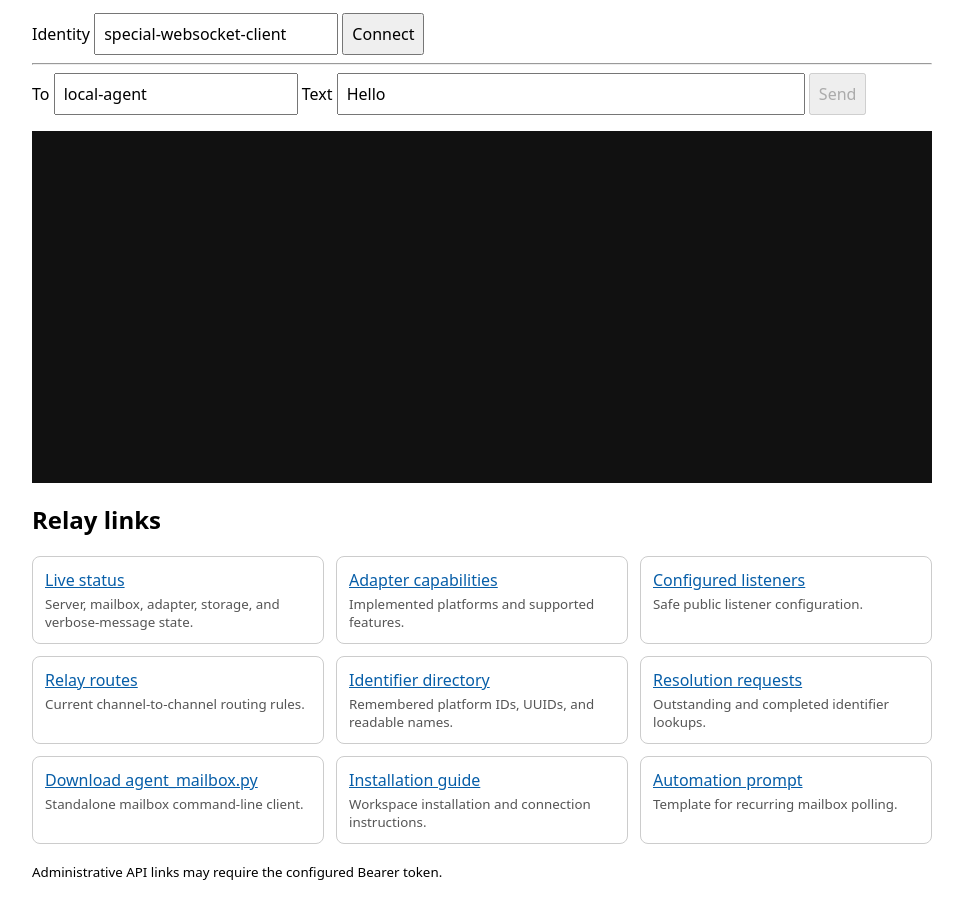
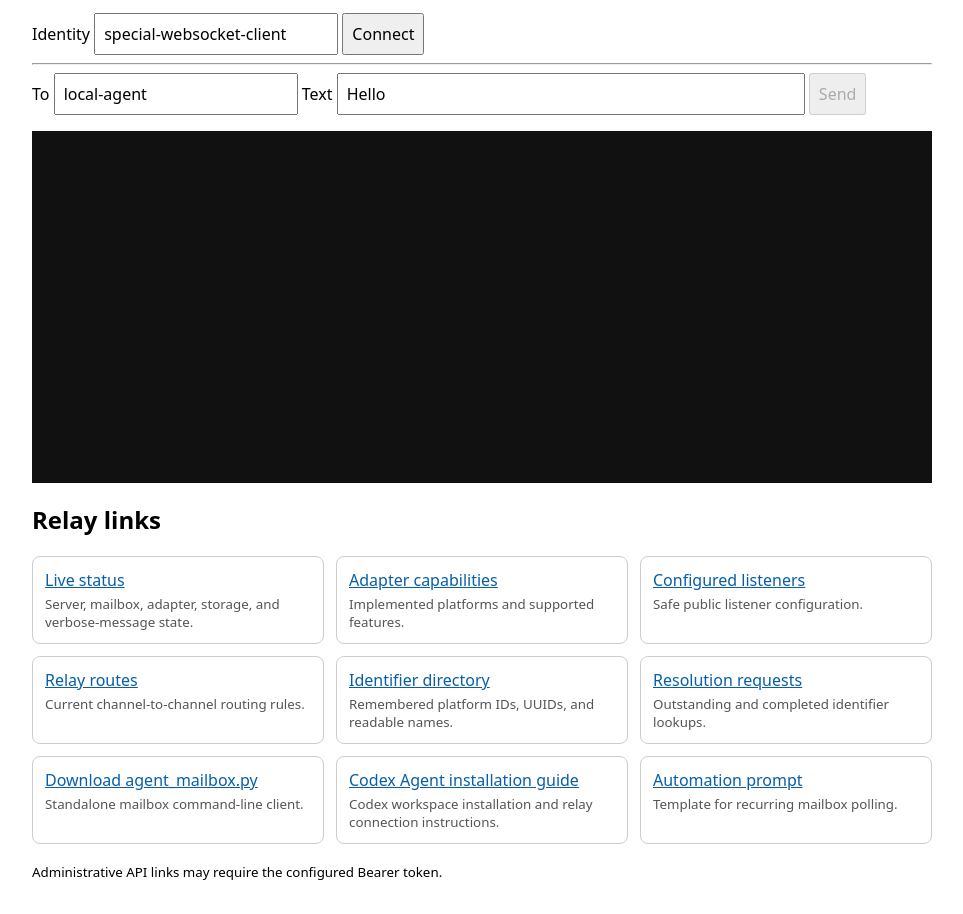
Before and after one commit to logicmoo/mailbox_channel_relay_bridging_proxy, a plain HTML site: page src/mailbox_channel_relay_bridging_proxy/resources/special_websocket_client.html in a window 1280 px wide. Shown: the part 121-1035 px from the top of the page, without its empty margins (158-1121 px from the left). Drawn offline with Linux system fonts and the light colour scheme.

Commit message:
Clarify Codex installation link

```diff
--- a/src/mailbox_channel_relay_bridging_proxy/resources/special_websocket_client.html
+++ b/src/mailbox_channel_relay_bridging_proxy/resources/special_websocket_client.html
@@ -31,7 +31,7 @@
   <li><a href="/v1/identifiers">Identifier directory</a><small>Remembered platform IDs, UUIDs, and readable names.</small></li>
   <li><a href="/v1/identifier-resolution-requests">Resolution requests</a><small>Outstanding and completed identifier lookups.</small></li>
   <li><a href="/agent_mailbox.py" download>Download agent_mailbox.py</a><small>Standalone mailbox command-line client.</small></li>
-  <li><a href="/INSTALL_WITH_CODEX.md">Installation guide</a><small>Workspace installation and connection instructions.</small></li>
+  <li><a href="/INSTALL_WITH_CODEX.md">Codex Agent installation guide</a><small>Codex workspace installation and relay connection instructions.</small></li>
   <li><a href="/AUTOMATION_PROMPT.md">Automation prompt</a><small>Template for recurring mailbox polling.</small></li>
 </ul>
 <p><small>Administrative API links may require the configured Bearer token.</small></p>
```
